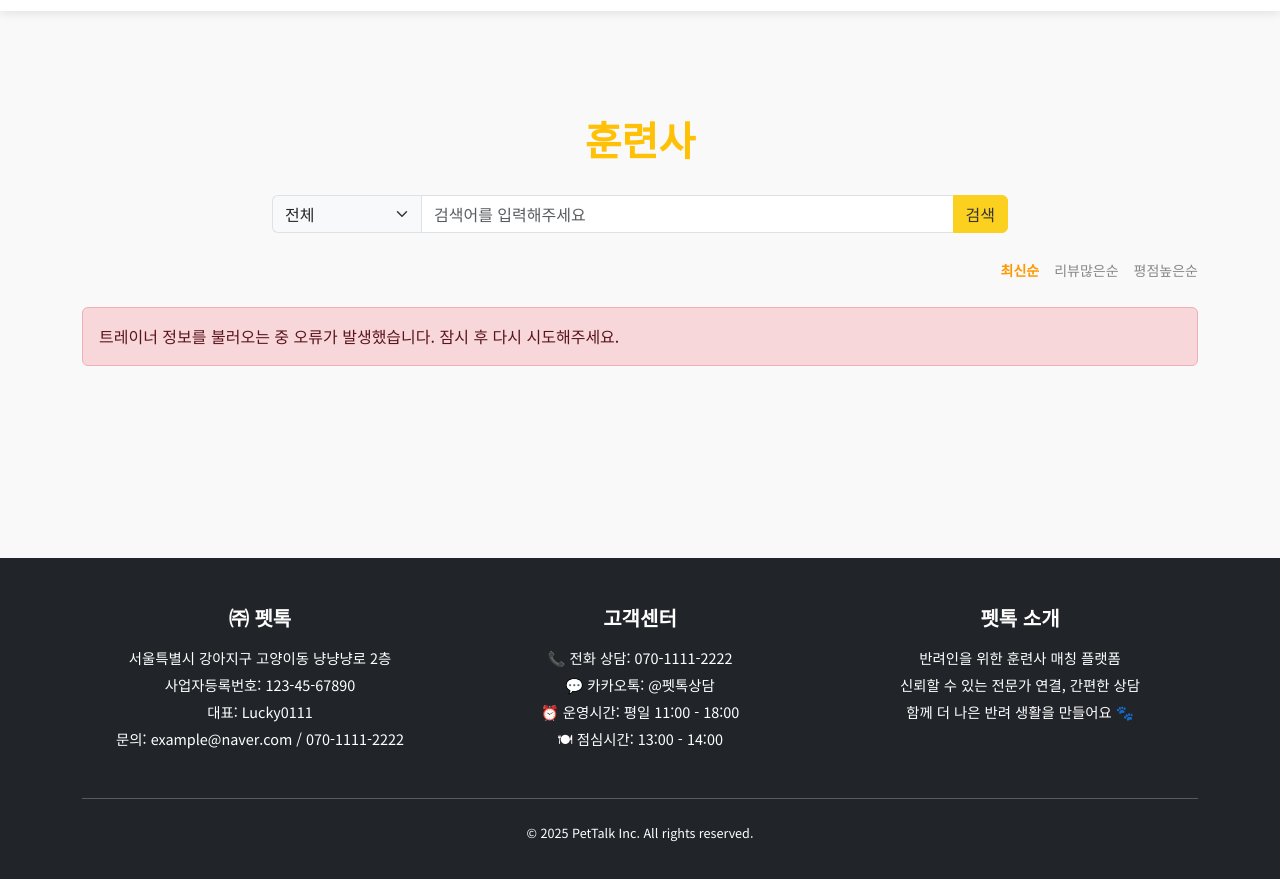
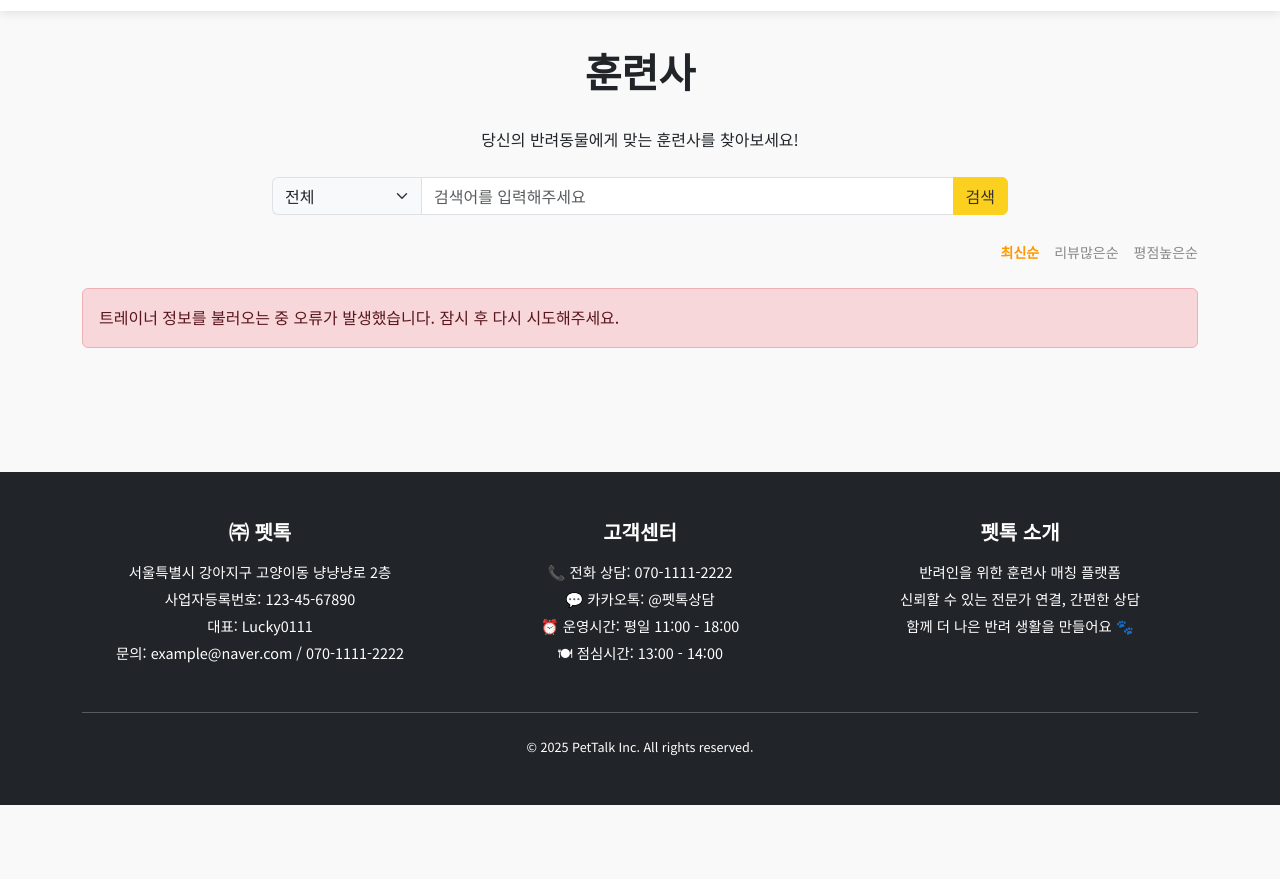
Before and after one commit to prgrms-aibe-devcourse/AIBE1-Project2-Team07-Frontend, a website: page public/trainer-list.html in a window 1280 px wide. Shown: the part 69-948 px from the top of the page. After the commit the page ends 874 px from the top, so only its background shows below. Drawn offline with nearby package versions, Linux system fonts and the light colour scheme; no server answers.

Commit message:
최종 디자인 수정

```diff
--- a/public/javascripts/trainer-list.js
+++ b/public/javascripts/trainer-list.js
@@ -60,17 +60,13 @@ document.addEventListener('DOMContentLoaded', function () {
         const containerDiv = document.querySelector('.trainer-section .container');
         if (containerDiv) {
             // h1 요소 찾기
-            const trainerSectionTitle = containerDiv.querySelector('h1');
+            const trainerSectionTitle = containerDiv.querySelector('.text');
 
             if (trainerSectionTitle) {
-                // h1 요소 다음에 검색 UI 삽입
                 containerDiv.insertBefore(searchContainer, trainerSectionTitle.nextSibling);
             } else {
-                // h1 요소가 없는 경우 컨테이너의 첫 번째 자식으로 삽입
                 containerDiv.prepend(searchContainer);
             }
-
-            // 이벤트 핸들러 추가
             initSearchEventHandlers();
         } else {
             console.error('.trainer-section .container 요소를 찾을 수 없습니다.');
--- a/public/trainer-list.html
+++ b/public/trainer-list.html
@@ -82,13 +82,17 @@
     </div>
 </nav>
 
-<section class="trainer-section py-5">
-    <div class="container py-5">
+<section class="trainer-section py-4">
+    <div class="container py-1">
         <h1 class="text-center mb-4">
-            <a href="/trainers" class="text-decoration-none text-warning fw-bold py-2 px-4 d-inline-block hover-effect">
+            <a href="/trainers" class="text-decoration-none text-dark fw-bold py-2 px-4 d-inline-block hover-effect">
                 훈련사
             </a>
         </h1>
+        <div class="text text-center mb-4">
+            <p>당신의 반려동물에게 맞는 훈련사를 찾아보세요!</p>
+        </div>
+
 
 
         <div class="trainer-cards-container">
```
Also changed, not shown: public/community.html (+1 -1 lines).
